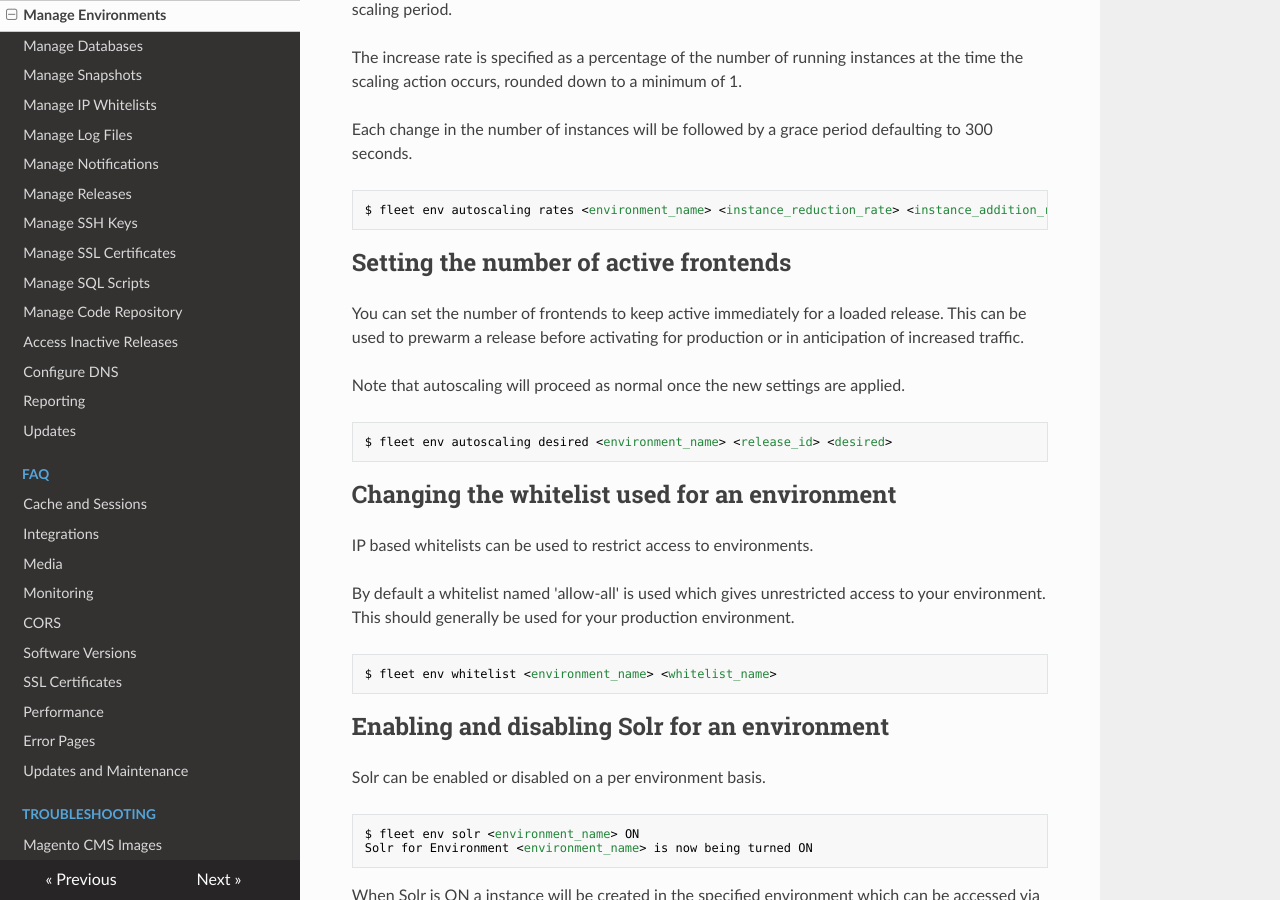
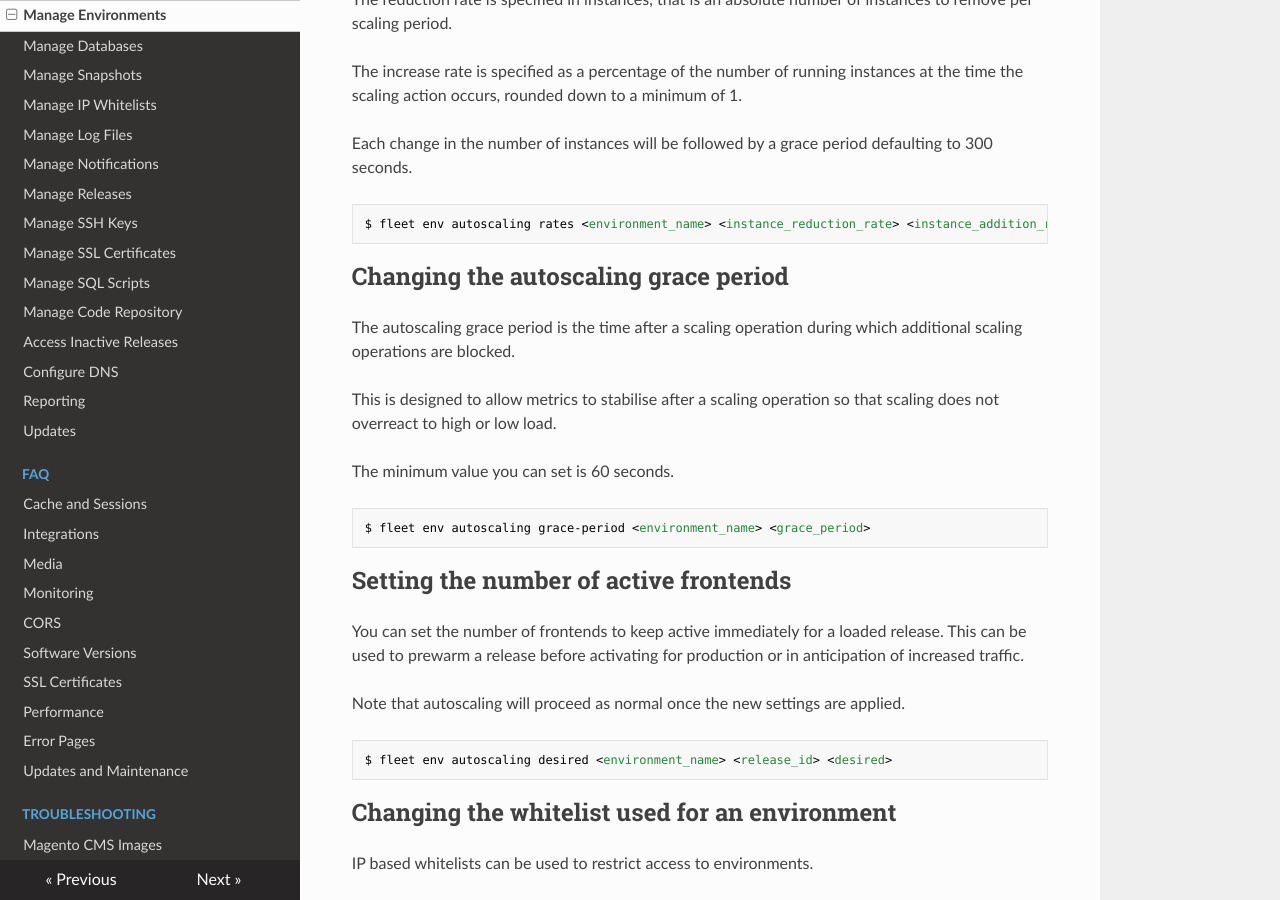
Before and after one commit to anchor/fleet-magento-docs, an MkDocs documentation site: the page built from docs/how-to/manage-environments.md, in a window 1280 px wide and 900 px high, scrolled down 5064 px. Built offline with MkDocs 1.6.1, drawn with Linux system fonts in a browser that asks for light colours; nearby versions of some CDN libraries; old or Windows-style settings are respelled for this version of MkDocs; some of the changed text lies outside the part shown.

Commit message:
Docs for configuring grace period

````diff
--- a/docs/how-to/manage-environments.md
+++ b/docs/how-to/manage-environments.md
@@ -97,6 +97,7 @@ autoscaling scale down threshold  20%
 autoscaling scale up threshold    80%
 autoscaling scale down rate       -1/period
 autoscaling scale up rate         10%/period
+autoscaling grace period          600s
 ha                                ON
 workers/instance                  100
 ----------------                  -------------------------
@@ -262,6 +263,19 @@ Each change in the number of instances will be followed by a grace period defaul
 
 ```
 $ fleet env autoscaling rates <environment_name> <instance_reduction_rate> <instance_addition_rate>
+```
+
+Changing the autoscaling grace period
+---
+
+The autoscaling grace period is the time after a scaling operation during which additional scaling operations are blocked.
+
+This is designed to allow metrics to stabilise after a scaling operation so that scaling does not overreact to high or low load.
+
+The minimum value you can set is 60 seconds.
+
+```
+$ fleet env autoscaling grace-period <environment_name> <grace_period>
 ```
 
 Setting the number of active frontends
````
